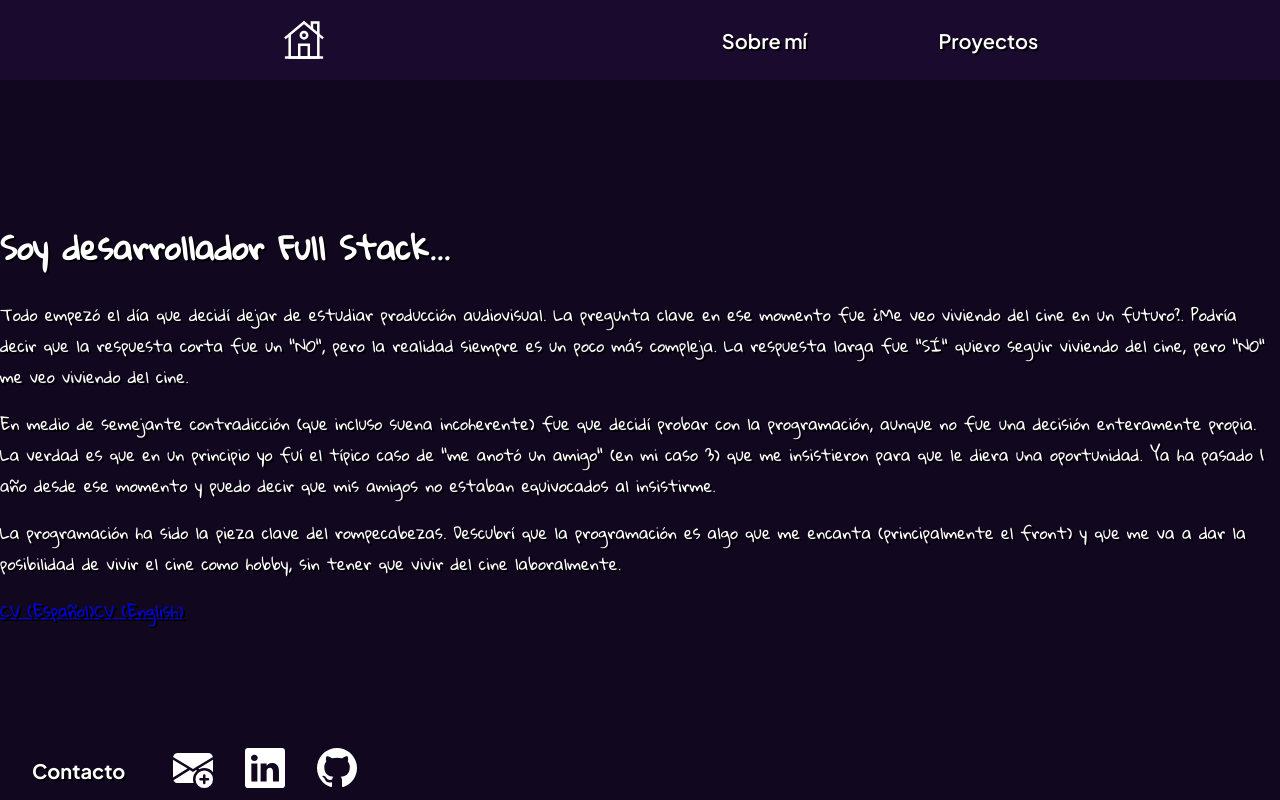
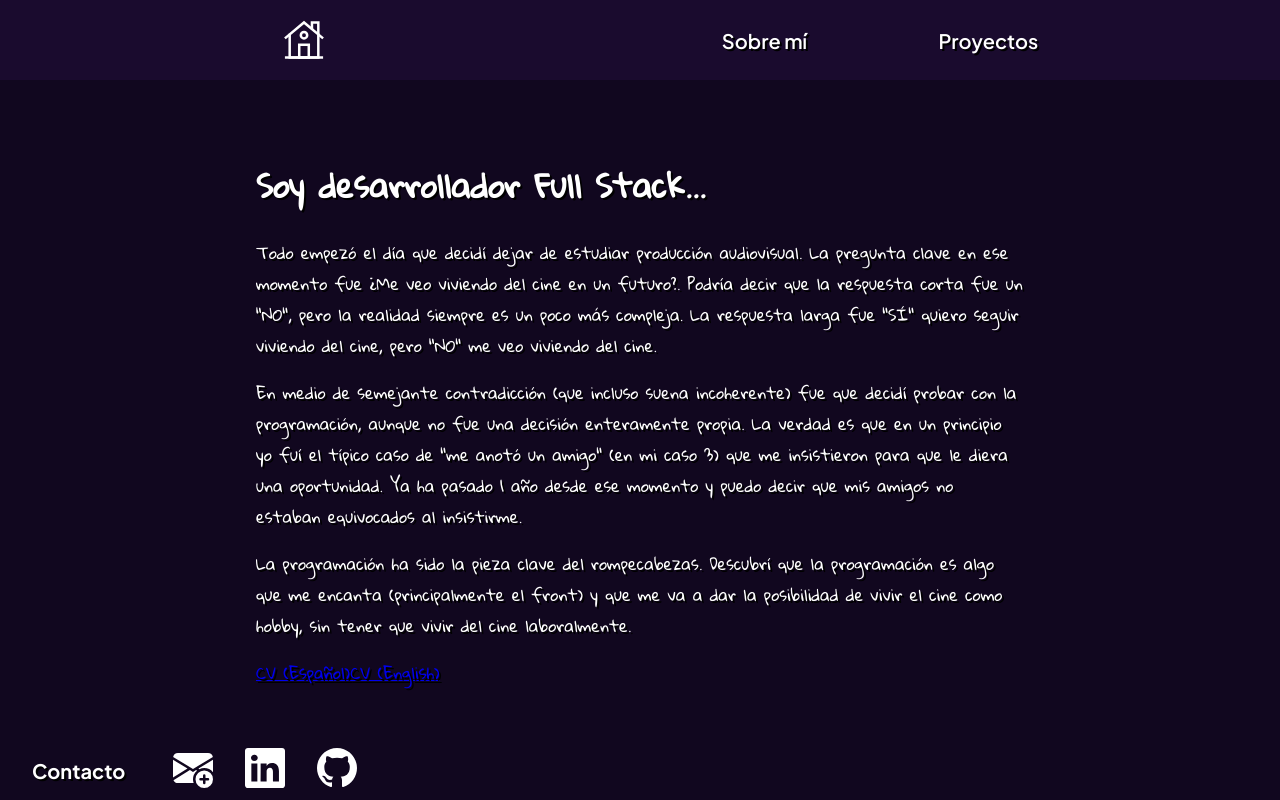
Before and after one commit to Gbw699/My-portfolio, a Next.js app: page /about in a window 1280 px wide. Built offline with nearby package versions, Linux system fonts and the light colour scheme.

Commit message:
about page styles created

```diff
--- /dev/null
+++ b/src/app/about/page.module.scss
@@ -0,0 +1,3 @@
+.container {
+    margin: 0 20%;
+}
--- a/src/app/about/page.tsx
+++ b/src/app/about/page.tsx
@@ -1,6 +1,7 @@
 import { Gloria_Hallelujah } from 'next/font/google'
 import AboutText from '@/components/aboutText/AboutText'
 import CvButtons from '@/components/cvButtons/CvButtons'
+import styles from "./page.module.scss"
 
 const gloria_hallelujah = Gloria_Hallelujah({
     weight: "400",
@@ -9,7 +10,7 @@ const gloria_hallelujah = Gloria_Hallelujah({
 })
 
 export default function About() {
-    return <div className={`${gloria_hallelujah.className}`}>
+    return <div className={`${styles.container} ${gloria_hallelujah.className}`}>
         <AboutText />
         <CvButtons />
     </div>
```
